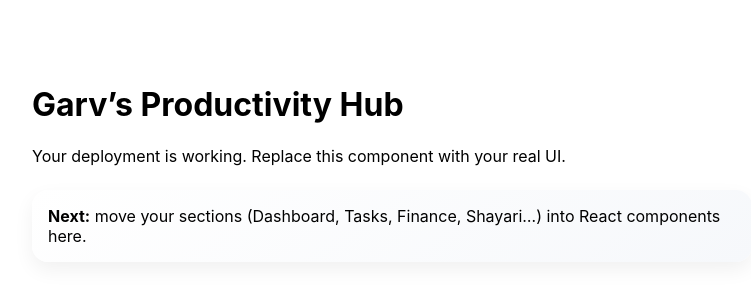
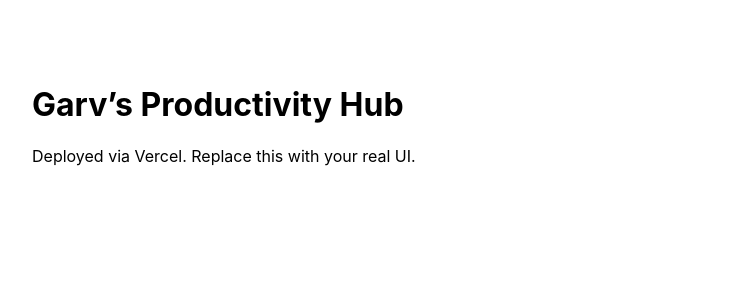
Before and after one commit to Garvgithub/Garv-hub, a React (Vite) app: page / in a window 1280 px wide. Shown: the top 300 px of the page, without its empty margins (248-999 px from the left). Built offline with nearby package versions, Linux system fonts and the light colour scheme.

Commit message:
Update App.jsx

```diff
--- a/src/App.jsx
+++ b/src/App.jsx
@@ -1,21 +1,8 @@
 export default function App() {
   return (
-    <div style={{
-      fontFamily: 'Inter, system-ui, -apple-system, Segoe UI, Roboto',
-      maxWidth: 720, margin: '40px auto', padding: '24px'
-    }}>
+    <div style={{ fontFamily: 'Inter, system-ui, -apple-system, Segoe UI, Roboto', maxWidth: 720, margin: '40px auto', padding: 24 }}>
       <h1>Garv’s Productivity Hub</h1>
-      <p>Your deployment is working. Replace this component with your real UI.</p>
-
-      <div style={{
-        marginTop: 24,
-        padding: 16,
-        borderRadius: 16,
-        background: 'linear-gradient(145deg,#FFFFFF,#F6F8FB)',
-        boxShadow: '0 8px 20px rgba(0,0,0,0.06)'
-      }}>
-        <strong>Next:</strong> move your sections (Dashboard, Tasks, Finance, Shayari…) into React components here.
-      </div>
+      <p>Deployed via Vercel. Replace this with your real UI.</p>
     </div>
   );
 }
```
